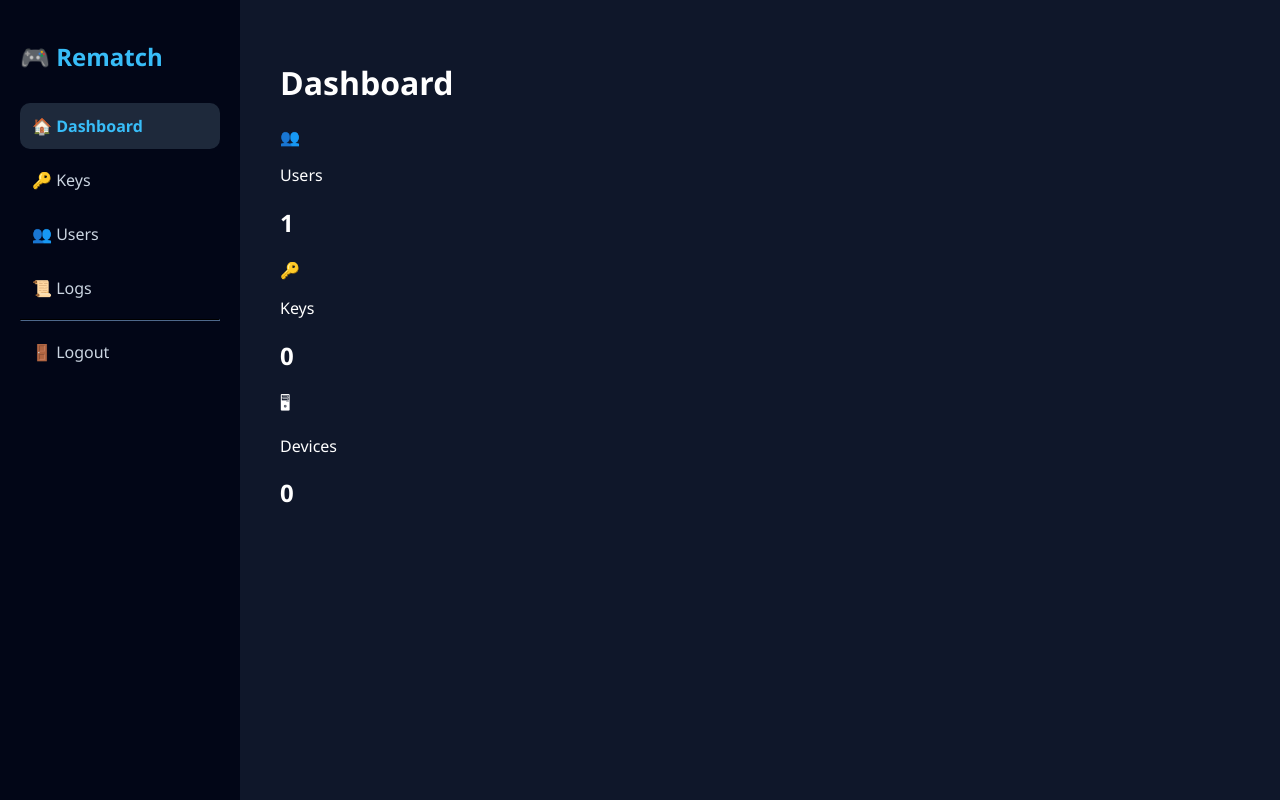
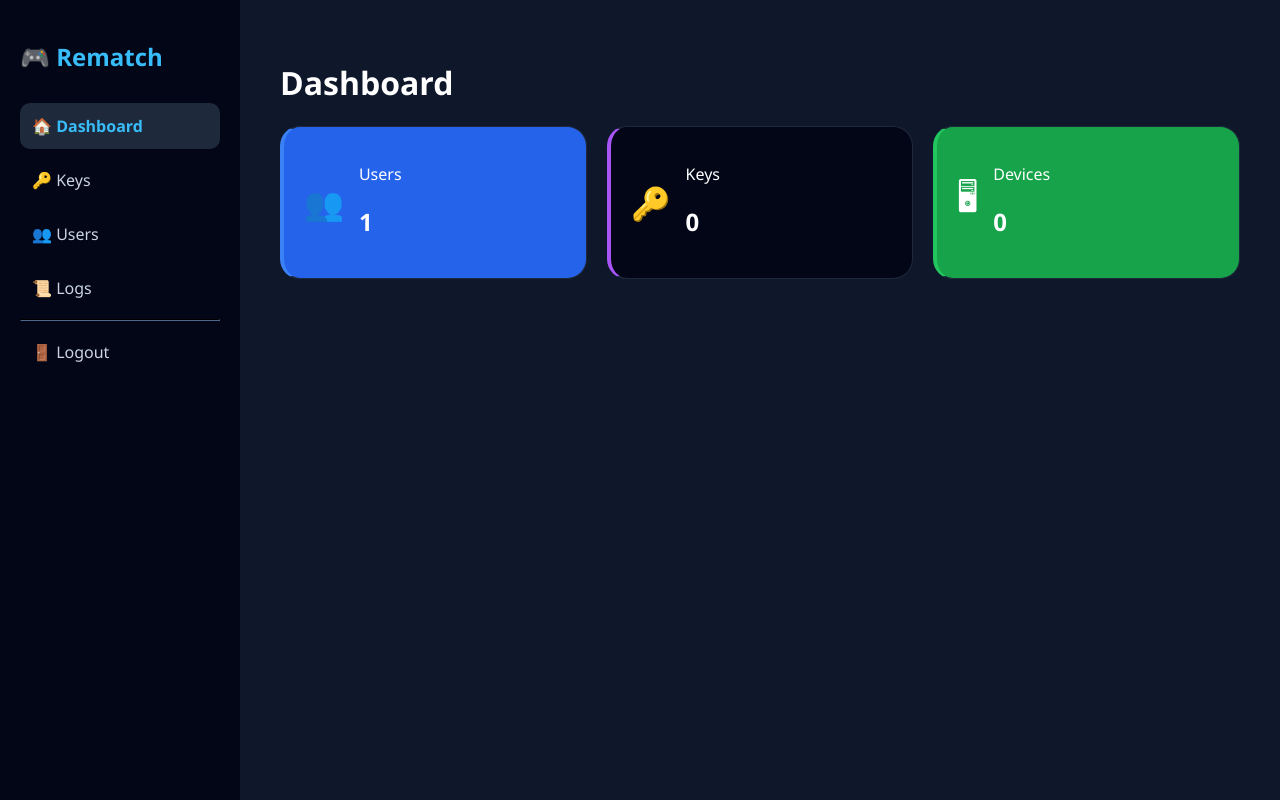
Before and after one commit to abdelhamedazmy/Rematch-Luma, a Flask app: page /dashboard in a window 1280 px wide. Run offline with Flask 3, Linux system fonts and the light colour scheme; the visitor is signed in with stand-in values (Sample User, id 1); data comes from the database, SQL or seed files in the repository; data that the repository does not hold is empty.

Commit message:
Update base.html

```diff
--- a/app/templates/base.html
+++ b/app/templates/base.html
@@ -7,6 +7,7 @@
 <title>{{ title or "Control Panel" }}</title>
 
 <style>
+/* ===== Reset ===== */
 body {
     margin: 0;
     font-family: Segoe UI, sans-serif;
@@ -22,6 +23,7 @@ body {
     height: 100vh;
     padding: 20px;
     box-sizing: border-box;
+    transition: 0.3s ease;
 }
 
 .sidebar h2 {
@@ -45,7 +47,6 @@ body {
     padding-left: 18px;
 }
 
-/* ===== Active link ===== */
 .sidebar a.active {
     background: #1e293b;
     color: #38bdf8;
@@ -65,13 +66,45 @@ body {
     padding: 25px;
     border-radius: 18px;
     margin-bottom: 20px;
+    border: 1px solid #1e293b;
     transition: all 0.2s ease;
 }
 
 .card:hover {
     transform: translateY(-4px);
-    box-shadow: 0 10px 30px rgba(0,0,0,0.4);
+    box-shadow: 0 10px 30px rgba(0,0,0,.4);
 }
+
+/* ===== Dashboard Cards Pro ===== */
+.cards-grid {
+    display: grid;
+    grid-template-columns: repeat(auto-fit, minmax(220px, 1fr));
+    gap: 20px;
+}
+
+.stat-card {
+    display: flex;
+    gap: 15px;
+    align-items: center;
+    padding: 20px;
+    border-radius: 20px;
+    background: #020617;
+    border: 1px solid #1e293b;
+    transition: 0.2s ease;
+}
+
+.stat-card:hover {
+    transform: translateY(-6px);
+    box-shadow: 0 10px 30px rgba(0,0,0,.4);
+}
+
+.stat-card .icon {
+    font-size: 32px;
+}
+
+.stat-card.blue { border-left: 4px solid #3b82f6; }
+.stat-card.purple { border-left: 4px solid #a855f7; }
+.stat-card.green { border-left: 4px solid #22c55e; }
 
 /* ===== Buttons ===== */
 .button {
@@ -87,47 +120,124 @@ body {
 
 .button:hover {
     background: #1d4ed8;
-    transform: scale(1.03);
+    animation: pulse 0.4s ease;
 }
 
-/* ===== Tables ===== */
-table tr {
-    transition: background 0.2s ease;
+/* ===== Tables Pro ===== */
+.pro-table {
+    width: 100%;
+    border-collapse: collapse;
+    background: #020617;
+    border-radius: 16px;
+    overflow: hidden;
 }
 
-table tr:hover {
+.pro-table th {
+    position: sticky;
+    top: 0;
+    background: #020617;
+    padding: 14px;
+    text-align: left;
+    color: #38bdf8;
+}
+
+.pro-table td {
+    padding: 14px;
+    border-top: 1px solid #1e293b;
+}
+
+.pro-table tr:nth-child(even) {
+    background: #020617;
+}
+
+.pro-table tr:hover {
     background: #1e293b;
 }
+
+/* ===== Badges ===== */
+.badge {
+    padding: 4px 10px;
+    border-radius: 20px;
+    font-size: 12px;
+    font-weight: bold;
+}
+.red { background: #dc2626; }
+.blue { background: #2563eb; }
+.green { background: #16a34a; }
+.yellow { background: #ca8a04; }
 
 /* ===== Animations ===== */
 @keyframes fadeIn {
     from { opacity: 0; transform: translateY(6px); }
     to   { opacity: 1; transform: translateY(0); }
 }
+
+@keyframes pulse {
+    0% { transform: scale(1); }
+    50% { transform: scale(1.06); }
+    100% { transform: scale(1); }
+}
+
+/* ===== Responsive + Hamburger ===== */
+.menu-btn {
+    display: none;
+    background: #1e293b;
+    padding: 10px;
+    border-radius: 10px;
+    cursor: pointer;
+    margin-bottom: 15px;
+}
+
+@media (max-width: 768px) {
+    body {
+        flex-direction: column;
+    }
+
+    .sidebar {
+        height: auto;
+        width: 100%;
+        display: none;
+    }
+
+    .sidebar.show {
+        display: block;
+    }
+
+    .menu-btn {
+        display: inline-block;
+    }
+
+    .content {
+        padding: 20px;
+    }
+}
 </style>
 </head>
 
 <body>
 
-<div class="sidebar">
+<div class="sidebar" id="sidebar">
     <h2>🎮 Rematch</h2>
 
     <a href="/dashboard" class="{% if request.path == '/dashboard' %}active{% endif %}">🏠 Dashboard</a>
-
     <a href="/keys" class="{% if request.path.startswith('/keys') %}active{% endif %}">🔑 Keys</a>
-
     <a href="/users" class="{% if request.path.startswith('/users') %}active{% endif %}">👥 Users</a>
-
     <a href="/logs" class="{% if request.path.startswith('/logs') %}active{% endif %}">📜 Logs</a>
 
     <hr style="border-color:#1f2937">
-
     <a href="/logout">🚪 Logout</a>
 </div>
 
 <div class="content">
+    <div class="menu-btn" onclick="toggleMenu()">☰ Menu</div>
     {% block content %}{% endblock %}
 </div>
 
+<script>
+function toggleMenu() {
+    document.getElementById("sidebar").classList.toggle("show");
+}
+</script>
+
 </body>
 </html>
```
